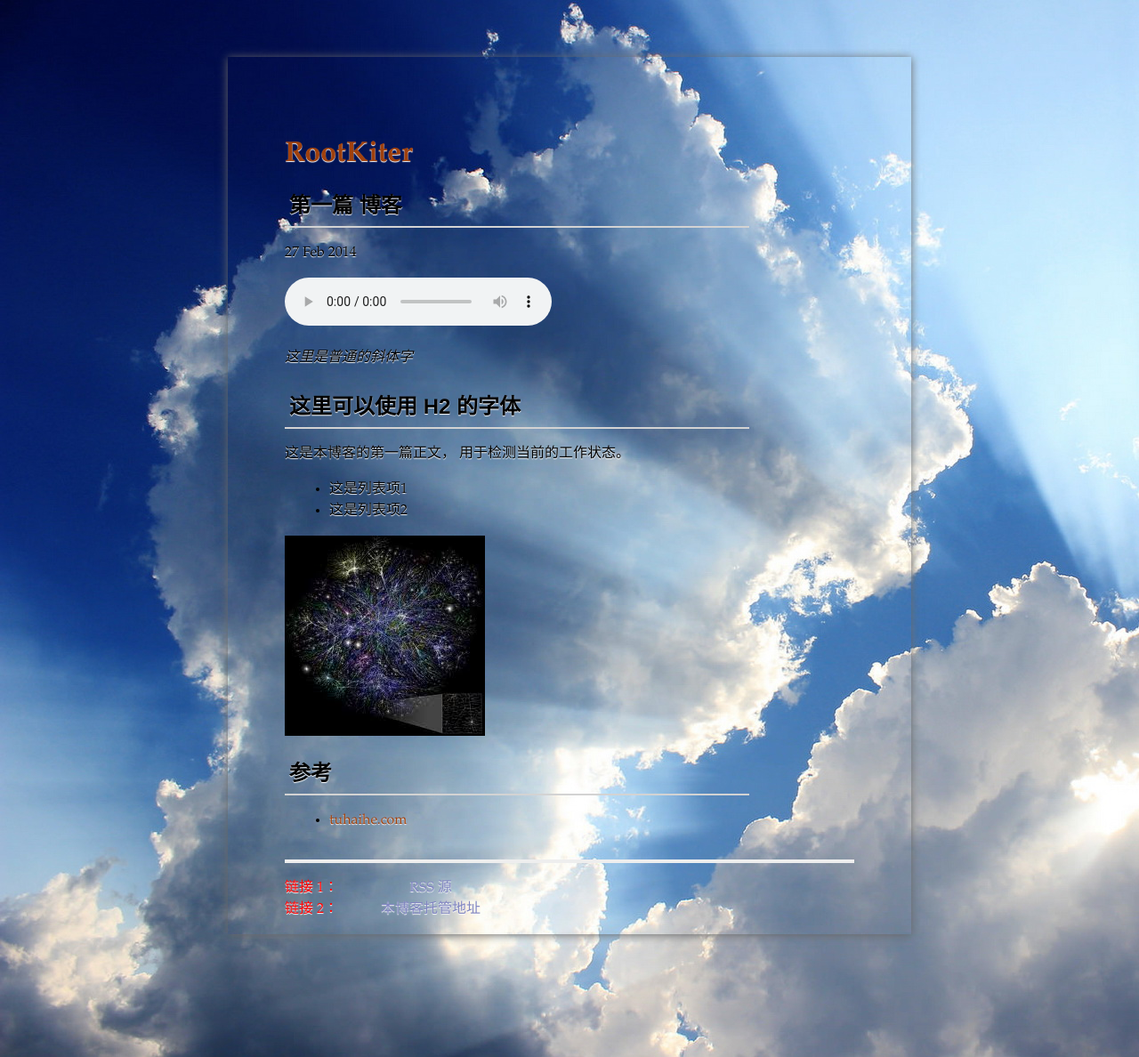
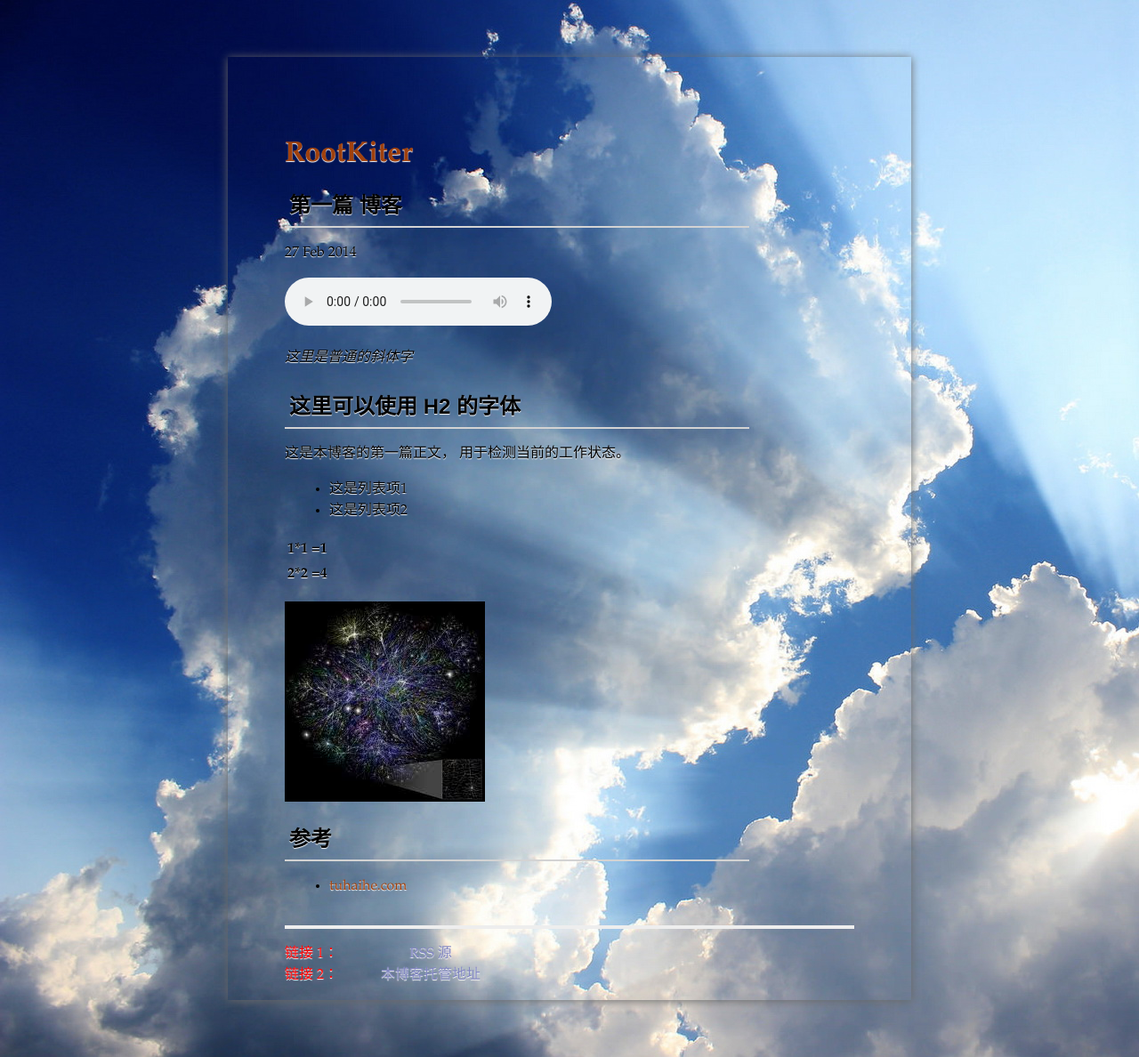
Before and after one commit to rootkiter/rootkiter.github.io, a Jekyll site: the page built from _posts/2014-02-25-gnome-38-create-wifi-hotspot.markdown, in a window 1280 px wide. Shown: the whole page at 89% size. Built offline with Jekyll 4.4.1, drawn with Linux system fonts in a browser that asks for light colours; some web fonts are replaced; Markdown is read by kramdown in place of the engine named in the settings.

Commit message:
学习jekyll

```diff
--- a/_posts/2014-02-25-gnome-38-create-wifi-hotspot.markdown
+++ b/_posts/2014-02-25-gnome-38-create-wifi-hotspot.markdown
@@ -20,6 +20,17 @@ time:   20:35:00
 <li>这是列表项2</li>
 </ul>
 
+<table>
+	<tr>
+		<th>1*1</th>
+		<th> =1</th>
+	</tr>
+	<tr>
+		<th>2*2</th>
+		<th> =4</th>
+	</tr>
+</table>
+
 <img src="http://rootkiter.github.io/image/test.jpg" title="图片测试" align="center">
 
 ##参考
```
